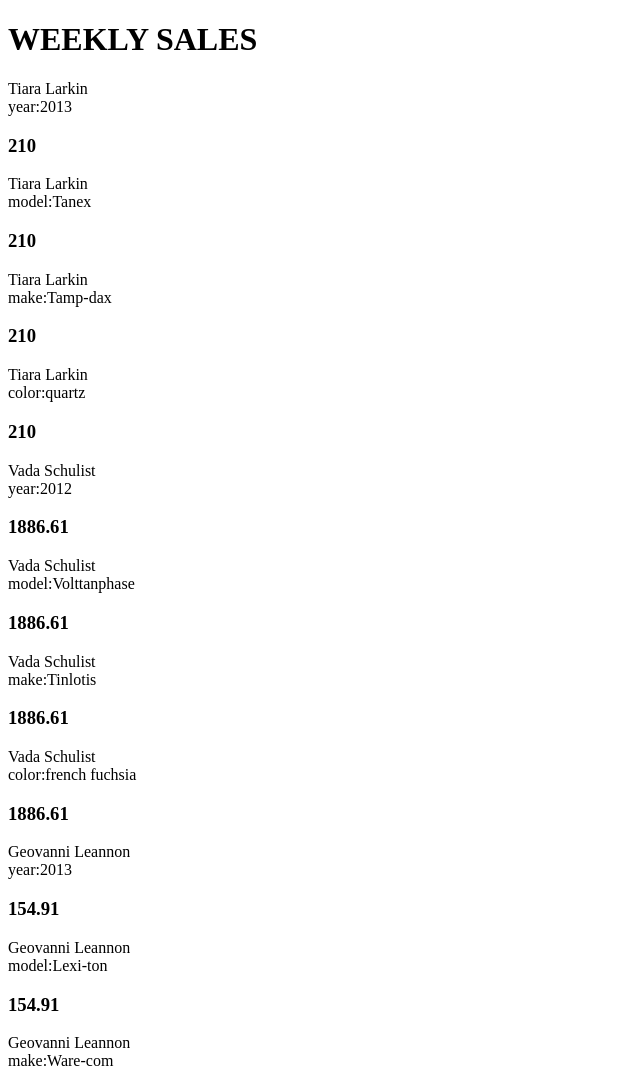
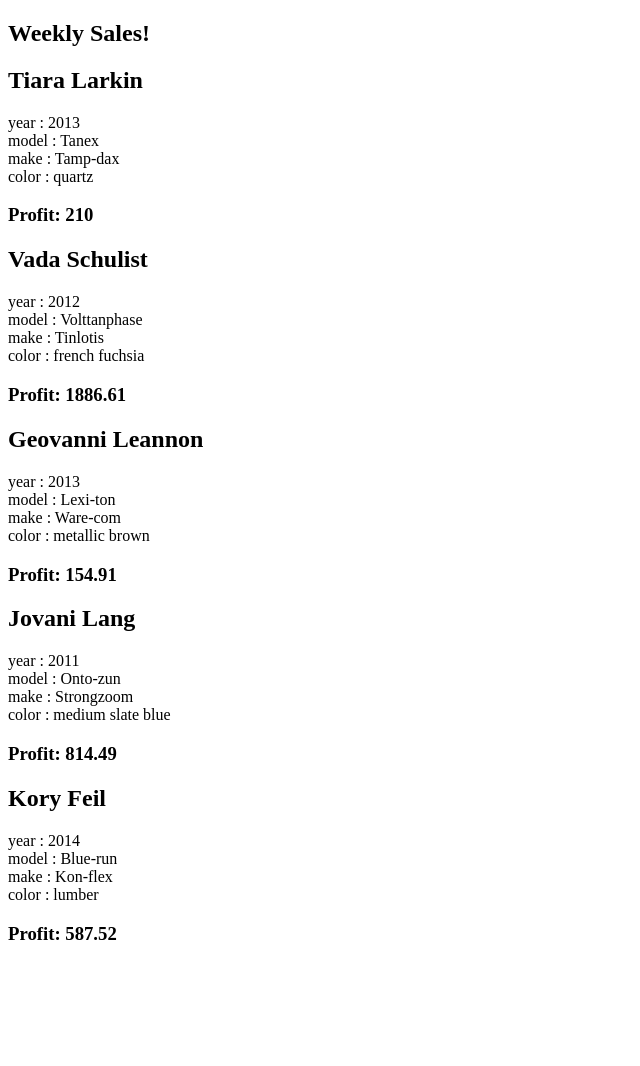
Before and after one commit to cfitzgerald9/car-sales-exercise, a plain HTML site: page index.html in a window 1280 px wide. Shown: the top 1066 px of the page, without its empty margins (0-640 px from the left). After the commit the page ends 963 px from the top, so only its background shows below. Drawn offline with Linux system fonts and the light colour scheme.

Commit message:
actually works now

```diff
--- a/index.html
+++ b/index.html
@@ -8,8 +8,7 @@
     <link rel="stylesheet" href="style.css">
 </head>
 <body>
-    <h1>WEEKLY SALES</h1>
-     <section id="printMeSection"></section>
+     <section class="printMeSection"></section>
 <script src="script.js"></script>
 </body>
 </html>
--- a/script.js
+++ b/script.js
@@ -105,10 +105,22 @@ const salesByWeek = [
         }
     }
 ]
-const outputElement = document.querySelector("#printMeSection")
+const outputElement = document.querySelector(".printMeSection")
+
+// salesByWeek.forEach(sale => {
+//     for (const entry of Object.entries(sale.vehicle)){
+//         console.log(entry)
+//    return htmlString = `<h3>${sale.sales_agent.first_name} ${sale.sales_agent.last_name}</h3> <h4>${sale.gross_profit}</h4> <div>${entry[0]} : ${entry[1]}</div>`
+
+// }
+
+// })
+outputElement.innerHTML += `<h1>Weekly Sales!</h1>`
+
 salesByWeek.forEach(sale => {
-    for (const entry of Object.entries(sale.vehicle)){
-   let HTMLstring = entry[0] + ":" + entry[1]
-   let fixedHTMLString = `<div>${sale.sales_agent.first_name} ${sale.sales_agent.last_name}</div>${HTMLstring}<h3>${sale.gross_profit}</h3>`
-   outputElement.innerHTML += fixedHTMLString
-}})
+    outputElement.innerHTML += `<h2>${sale.sales_agent.first_name}  ${sale.sales_agent.last_name}</h2>`
+    for (const entry of Object.entries(sale.vehicle)) {
+        outputElement.innerHTML += `<div>${entry[0]} : ${entry[1]}</div>`
+    }
+    outputElement.innerHTML += `<h3>Profit: ${sale.gross_profit}</h3}`
+})
```
